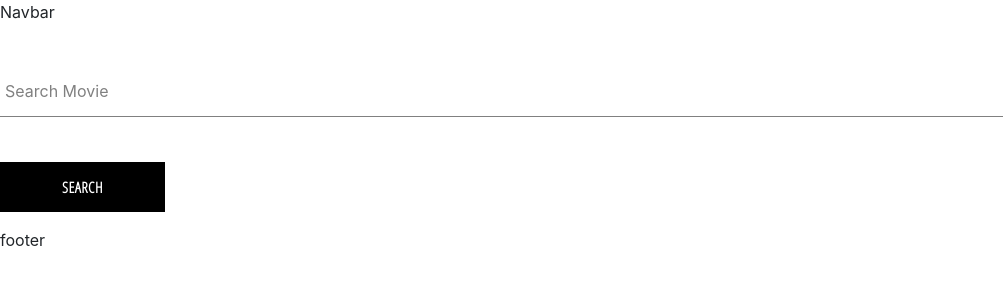
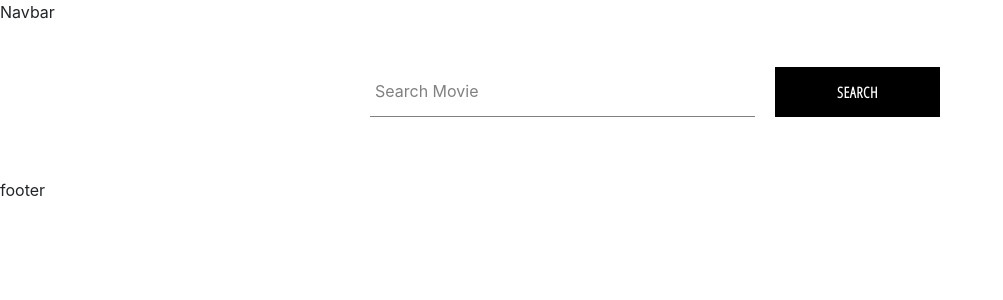
Before and after one commit to TextError/Pagination-React, a React (Create React App) app in the folder client/: page /the-movie-db in a window 1280 px wide. Shown: the top 300 px of the page, without its empty margins (0-1003 px from the left). Built offline with nearby package versions, Linux system fonts and the light colour scheme.

Commit message:
a quick css for search field

```diff
--- a/client/src/components/The_Movie_DB/The_Movie_DB.jsx
+++ b/client/src/components/The_Movie_DB/The_Movie_DB.jsx
@@ -8,6 +8,8 @@ import MovieWrapper from './wrapper/Movies_Wrapper';
 import InputField from '../common/input/Input_Field';
 import CustomButton from '../common/button/Custom_Button';
 import Pagination from './pagination/Pagination';
+
+import './the_movie_db.scss';
 
 const TheMovieDB = ({ setMovie }) => {
   const [state, setState] = useState({ movie: '' });
@@ -23,9 +25,21 @@ const TheMovieDB = ({ setMovie }) => {
 
   return (
     <div className='the-movie'>
-      <InputField name='movie' value={movie} onChange={onChange} type='text' label='search Movie' />
-      <div onClick={onSubmit}>
-        <CustomButton value='search' isClass='' />
+      <div className='wrapper'>
+        <div className='row no-gutters'>
+          <div className='col-9'>
+            <div className='search-field'>
+              <InputField name='movie' value={movie} onChange={onChange} type='text' label='search Movie' />
+            </div>
+          </div>
+          <div className='col-3'>
+            <div className='search-btn'>
+              <div onClick={onSubmit}>
+                <CustomButton value='search' isClass='' />
+              </div>
+            </div>
+          </div>
+        </div>
       </div>
       <MovieWrapper />
       <Pagination movie={movie} />
--- /dev/null
+++ b/client/src/components/The_Movie_DB/the_movie_db.scss
@@ -0,0 +1,18 @@
+@import "../scss/global.scss";
+
+.the-movie {
+
+  .wrapper {
+    @extend .container;
+
+    .search-field {
+      .group {
+        width: 100%;
+        padding-right: 20px;
+      }
+    }
+    .search-btn {
+      margin: 43px 0;
+    }
+  }
+}
```
